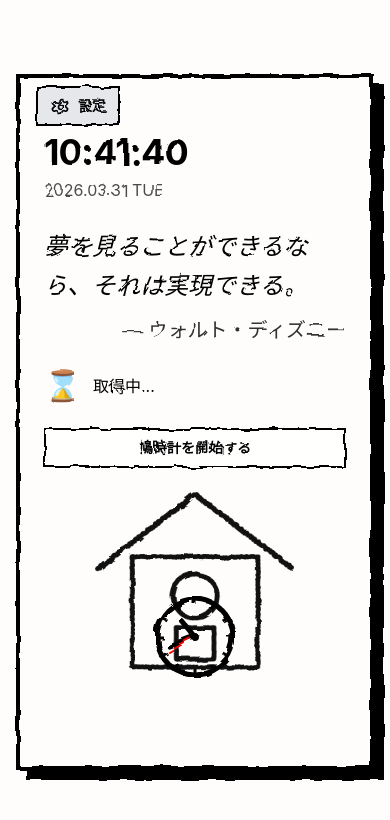
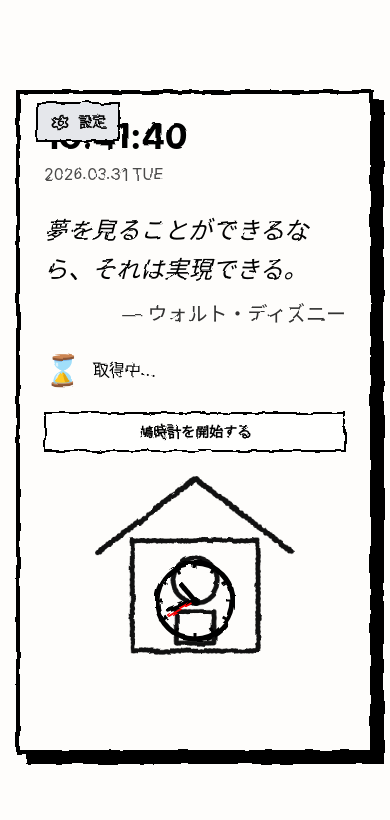
Before and after one commit to bwhale-dev/minimal-analog-widget, a React (Vite) app: page / in a window 390 px wide. Shown: the top 820 px of the page. Built offline with nearby package versions, Linux system fonts and the light colour scheme; no server answers.

Commit message:
”鳩時計の位置修正”

```diff
--- a/src/app/pages/home.tsx
+++ b/src/app/pages/home.tsx
@@ -211,10 +211,10 @@ export function Home() {
           </button>
         </div>
 
-        {/* モバイル: 縦並び, md以上: 横並び */}
-        <div className="flex flex-col md:flex-row items-center md:items-end gap-6 md:gap-10">
-          {/* 左側: 時間・日付・名言・天気・ボタン */}
-          <div className="flex-1 w-full mt-8 md:mt-0">
+                  {/* モバイル: 縦並び, md以上: 横並び */}
+            <div className="flex flex-col md:flex-row items-center md:items-end gap-6 md:gap-10 w-full">
+            {/* 左側: 時間・日付・名言・天気・ボタン */}
+            <div className="flex-1 w-full md:w-auto">
             <div className="text-4xl md:text-7xl font-bold tracking-tight mb-2 leading-none">
               {formatTime(time)}
             </div>
@@ -251,7 +251,8 @@ export function Home() {
           </div>
 
           {/* 右側: 鳩時計の画像 */}
-          <div className="w-full md:flex-shrink-0 relative flex justify-center md:justify-end" style={{ minHeight: '250px' }}>
+          {/* 右側: 鳩時計の画像 */}
+          <div className="w-full md:w-auto md:flex-shrink-0 relative flex justify-center md:justify-end" style={{ minHeight: '250px' }}>
             {birdFlying && (
               <img
                 src={birdImage}
@@ -267,10 +268,12 @@ export function Home() {
                 className="w-full mx-auto block"
                 style={{ maxWidth: `${houseMaxWidth}px` }}
               />
-              <div
+            <div
                 className="absolute"
                 style={{
-                  top: '58%', left: '50%', transform: 'translate(-50%, -50%)',
+                  top: isMobile ? '50%' : '58%',  // ← スマホは50%, PC は58%
+                  left: '50%',
+                  transform: 'translate(-50%, -50%)',
                   filter: bgColor === '#2d3436' ? 'invert(1) brightness(2)' : 'none',
                 }}
               >
```
